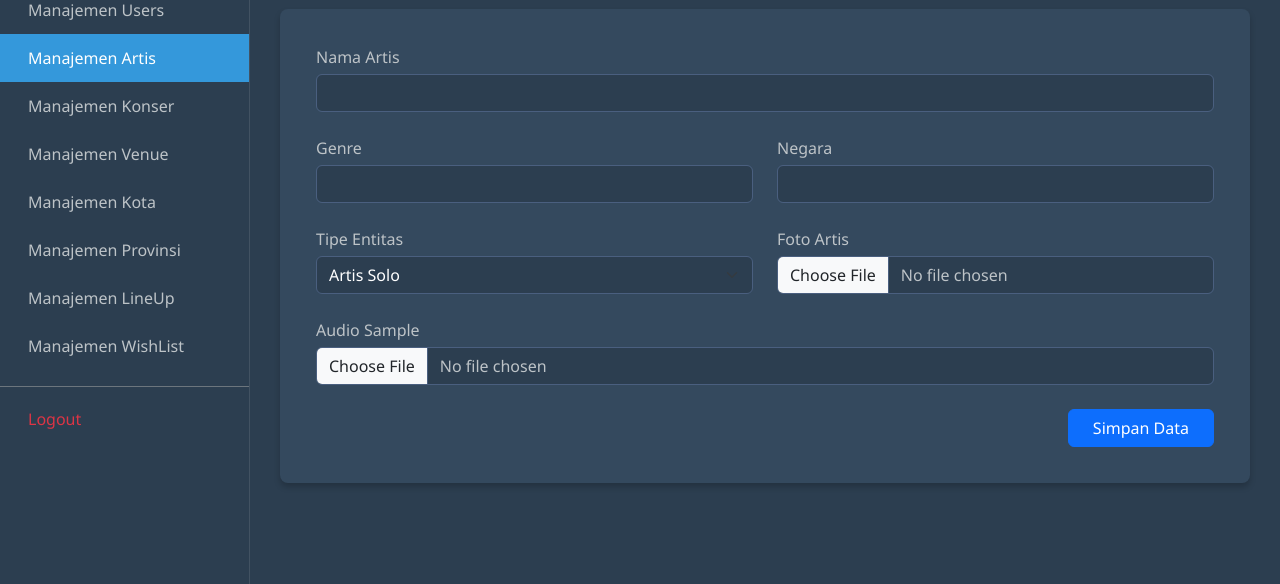
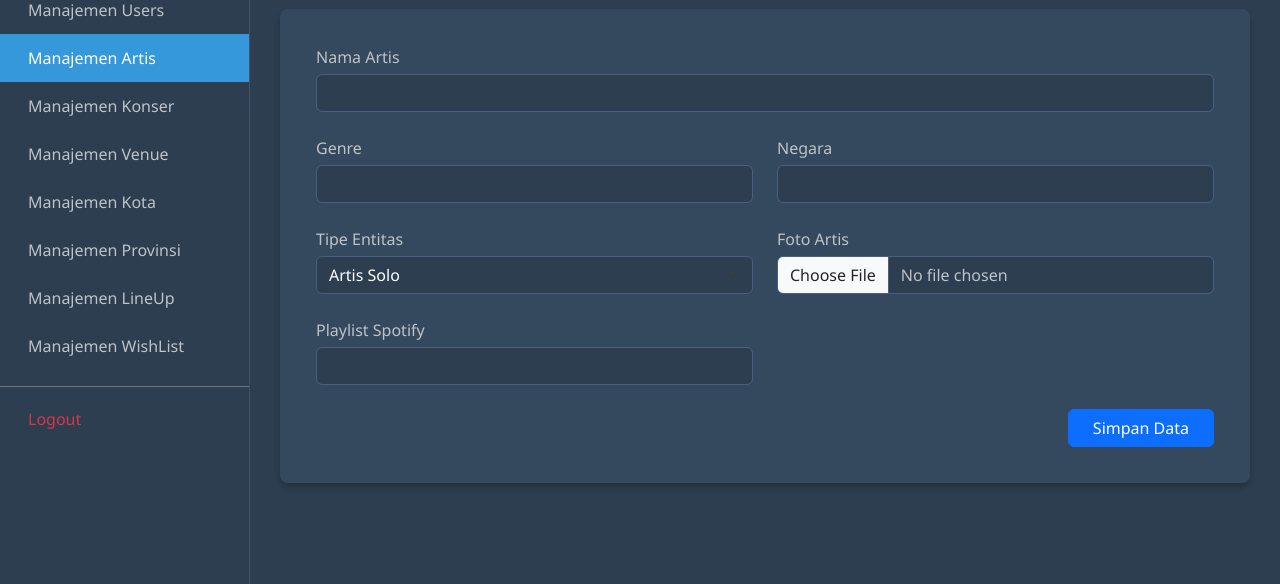
Before and after one commit to muhatallahdzaky/ujicoba, a PHP site: page /WebKonserProjek/halamanAdmin/dashboard/html/artis/tambahDataArtis.php in a window 1280 px wide. Shown: the part 132-716 px from the top of the page. Run offline with PHP 8.4, Linux system fonts and the light colour scheme.

Commit message:
push lagii

```diff
--- a/halamanAdmin/dashboard/html/artis/hapusArtis.php
+++ b/halamanAdmin/dashboard/html/artis/hapusArtis.php
@@ -12,12 +12,10 @@ if (isset($_GET['id'])) {
     if ($data) {
         $namaDihapus = $data['nama_artis'];
         $fileGambar  = $data['gambar_artis'];
-        $fileAudio   = $data['audio_sample'];
 
         // PATH FISIK FILE (Sesuai editArtis.php)
         $baseDir = dirname(__DIR__, 4) . "/uploads/";
         $pathGambar = $baseDir . "artisPict/" . $fileGambar;
-        $pathAudio  = $baseDir . "artisAudio/" . $fileAudio;
 
         // 2. Hapus Data dari Database
         $hapus = mysqli_query($koneksi, "DELETE FROM artis WHERE id_artis = '$id'");
@@ -26,9 +24,6 @@ if (isset($_GET['id'])) {
             // 3. Hapus File Fisik Jika Ada
             if (!empty($fileGambar) && file_exists($pathGambar)) {
                 unlink($pathGambar);
-            }
-            if (!empty($fileAudio) && file_exists($pathAudio)) {
-                unlink($pathAudio);
             }
 
             // 4. Log
--- a/halamanAdmin/dashboard/html/artis/tambahDataArtis.php
+++ b/halamanAdmin/dashboard/html/artis/tambahDataArtis.php
@@ -20,15 +20,16 @@ if (isset($_POST['simpan'])) {
     $nama   = mysqli_real_escape_string($koneksi, $_POST['nama_artis']);
     $genre  = mysqli_real_escape_string($koneksi, $_POST['genre']);
     $negara = mysqli_real_escape_string($koneksi, $_POST['asal_negara']);
+    $playlist = mysqli_real_escape_string($koneksi, $_POST['spotify_playlist_url']);
     $tipe   = $_POST['tipe_entitas'];
 
     // 3. SETUP PATH UPLOAD (Sesuai script editArtis.php lu)
     $baseDir = dirname(__DIR__, 4) . "/uploads/";
     $dirPict  = $baseDir . "artisPict/";
-    $dirAudio = $baseDir . "artisAudio/";
 
     // Fungsi Upload Sederhana
-    function uploadFile($inputName, $folder, $exts) {
+    function uploadFile($inputName, $folder, $exts)
+    {
         if (!empty($_FILES[$inputName]['name'])) {
             $name = $_FILES[$inputName]['name'];
             $tmp  = $_FILES[$inputName]['tmp_name'];
@@ -45,12 +46,11 @@ if (isset($_POST['simpan'])) {
     }
 
     // Proses Upload
-    $fotoFix  = uploadFile('gambar_artis', $dirPict, ['jpg','png','webp','jpeg']);
-    $audioFix = uploadFile('audio_sample', $dirAudio, ['mp3','wav','ogg']);
+    $fotoFix  = uploadFile('gambar_artis', $dirPict, ['jpg', 'png', 'webp', 'jpeg']);
 
     // 4. INSERT DATABASE
-    $query = "INSERT INTO artis (id_artis, nama_artis, genre, asal_negara, tipe_entitas, gambar_artis, audio_sample)
-              VALUES ('$idArtisBaru', '$nama', '$genre', '$negara', '$tipe', '$fotoFix', '$audioFix')";
+    $query = "INSERT INTO artis (id_artis, nama_artis, genre, asal_negara, tipe_entitas, gambar_artis, spotify_playlist_url)
+              VALUES ('$idArtisBaru', '$nama', '$genre', '$negara', '$tipe', '$fotoFix', '$playlist')";
 
     if ($koneksi->query($query)) {
         // Log
@@ -66,16 +66,35 @@ if (isset($_POST['simpan'])) {
 
 <!DOCTYPE html>
 <html lang="id">
+
 <head>
     <meta charset="UTF-8">
     <title>Tambah Artis</title>
     <link href="https://cdn.jsdelivr.net/npm/bootstrap@5.3.2/dist/css/bootstrap.min.css" rel="stylesheet">
     <link rel="stylesheet" href="../../css/styles.css">
     <style>
-        .form-control, .form-select { background-color: #2c3e50; color: white; border: 1px solid #4a5f7f; }
-        .form-control:focus { background-color: #34495e; color: white; border-color: #3498db; }
-        label { color: #bdc3c7; margin-bottom: 5px; }
-        input[type=file] { background-color: #2c3e50; color: #bdc3c7; }
+        .form-control,
+        .form-select {
+            background-color: #2c3e50;
+            color: white;
+            border: 1px solid #4a5f7f;
+        }
+
+        .form-control:focus {
+            background-color: #34495e;
+            color: white;
+            border-color: #3498db;
+        }
+
+        label {
+            color: #bdc3c7;
+            margin-bottom: 5px;
+        }
+
+        input[type=file] {
+            background-color: #2c3e50;
+            color: #bdc3c7;
+        }
     </style>
 </head>
 
@@ -125,9 +144,9 @@ if (isset($_POST['simpan'])) {
                                 <input type="file" class="form-control" name="gambar_artis" accept=".jpg,.png,.jpeg,.webp">
                             </div>
 
-                            <div class="col-12">
-                                <label>Audio Sample</label>
-                                <input type="file" class="form-control" name="audio_sample" accept=".mp3,.wav,.ogg">
+                            <div class="col-md-6">
+                                <label>Playlist Spotify</label>
+                                <input type="text" class="form-control" name="spotify_playlist_url">
                             </div>
 
                             <div class="col-12 text-end mt-4">
@@ -142,4 +161,5 @@ if (isset($_POST['simpan'])) {
     <?php include '../footer.php'; ?>
     <script src="https://cdn.jsdelivr.net/npm/bootstrap@5.3.2/dist/js/bootstrap.bundle.min.js"></script>
 </body>
+
 </html>
```
Also changed, not shown: halamanAdmin/dashboard/html/artis/editArtis.php (+53 -16 lines).
